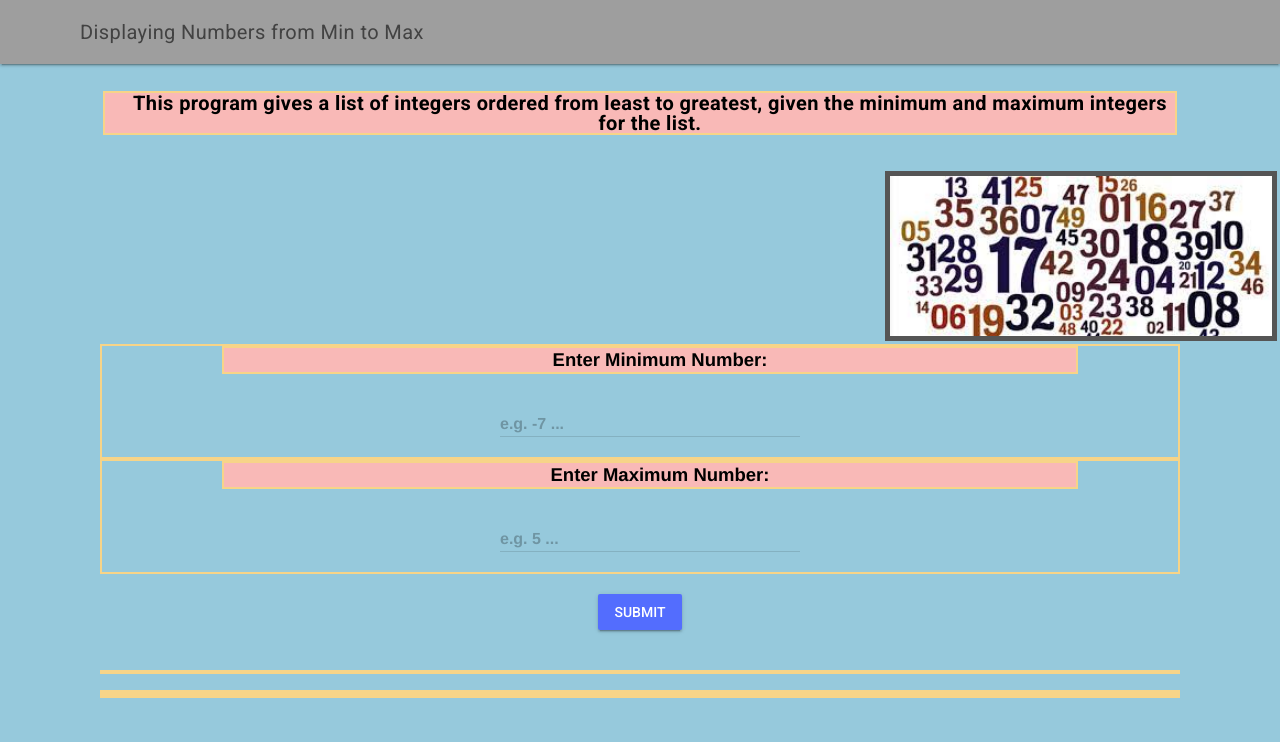
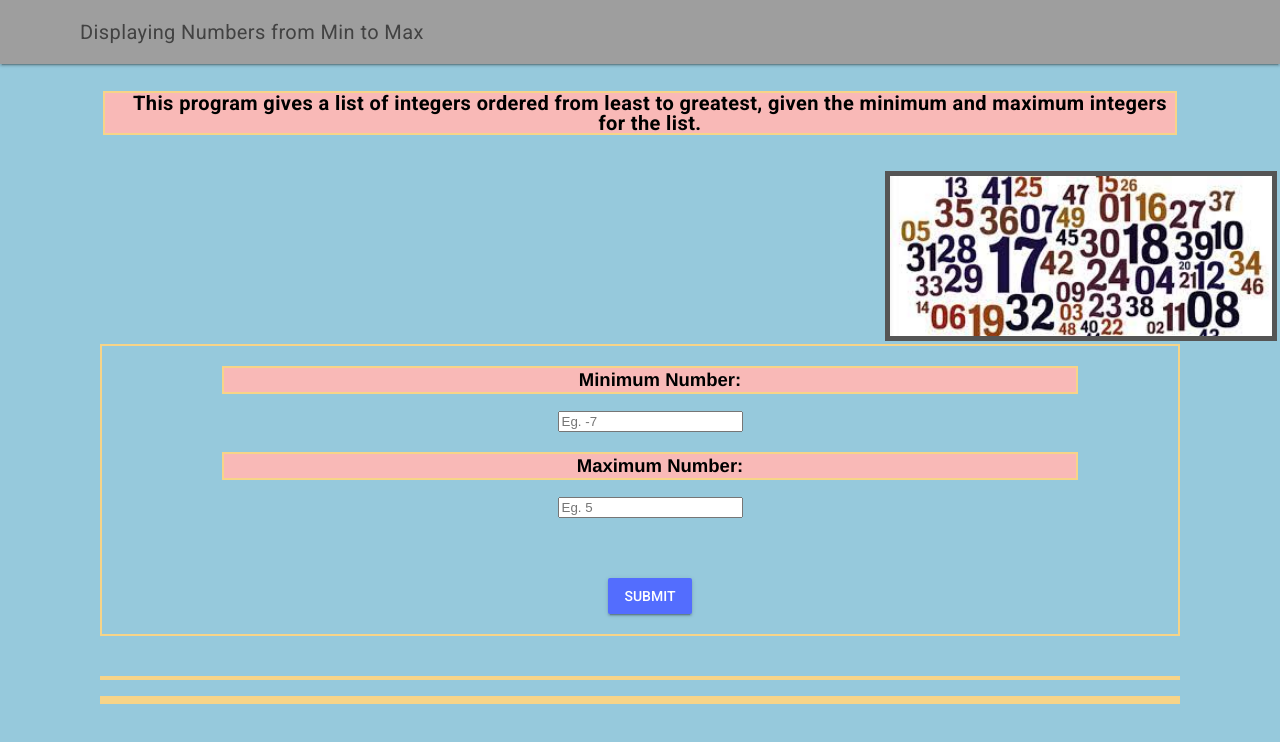
Before and after one commit to ICS20-Programming-ShylaO/Unit5-01-HTML-NumberDisplay, a plain HTML site: page index.html in a window 1280 px wide. Drawn offline with nearby package versions, Linux system fonts and the light colour scheme.

Commit message:
added button

```diff
--- a/css/style.css
+++ b/css/style.css
@@ -56,5 +56,5 @@ form {
 
 img {
   float: right;
-  border: 5px solid #555;;
+  border: 5px solid #555;
 }
--- a/index.html
+++ b/index.html
@@ -48,44 +48,24 @@
             </th>
           </tr>
         </table>
-        <!-- Numeric Text Field for Min -->
-        <form action="#">
-          <p>Enter Minimum Number:</p>
-          <div class="mdl-textfield mdl-js-textfield">
-            <input
-              class="mdl-textfield__input"
-              type="number"
-              id="min"
-              step="1"
-            />
-            <label class="mdl-textfield__label" for="min">e.g. -7 ...</label>
-          </div>
-        </form>
-        <!-- Numeric Text Field for Max -->
-        <form action="#">
-          <p>Enter Maximum Number:</p>
-          <div class="mdl-textfield mdl-js-textfield">
-            <input
-              class="mdl-textfield__input"
-              type="number"
-              id="max"
-              step="1"
-            />
-            <label class="mdl-textfield__label" for="max">e.g. 5 ...</label>
-          </div>
-        </form>
-        <!-- Raised button with ripple -->
-        <center>
+                <!-- Form for user age and day of the week -->
+        <form action="javascript:DisplayListNumbers()">
           <br>
-          <button
-          class="mdl-button mdl-js-button mdl-button--raised mdl-js-ripple-effect mdl-button--accent"
-          onclick="DisplayListNumbers()"
-        >
+          <label for="min"><p>Minimum Number:</p></label>
+          <input type="number" step="1" id="min" placeholder="Eg. -7"><br><br>
+          <label for="max"><p>Maximum Number:</p></label>
+          <input type="number" step="1" id="max" placeholder="Eg. 5"><br><br>
+          <!-- Button -->
+          <br><br>
+          <center>
+            <button
+          class="mdl-button mdl-js-button mdl-button--raised mdl-js-ripple-effect mdl-button--accent">
           Submit
           </button>
-        </center>
+          </center>
           <br>
         </form>
+          <br>
         <br>
         <!-- Display list of numbers from min-max to user -->
         <p>
```
